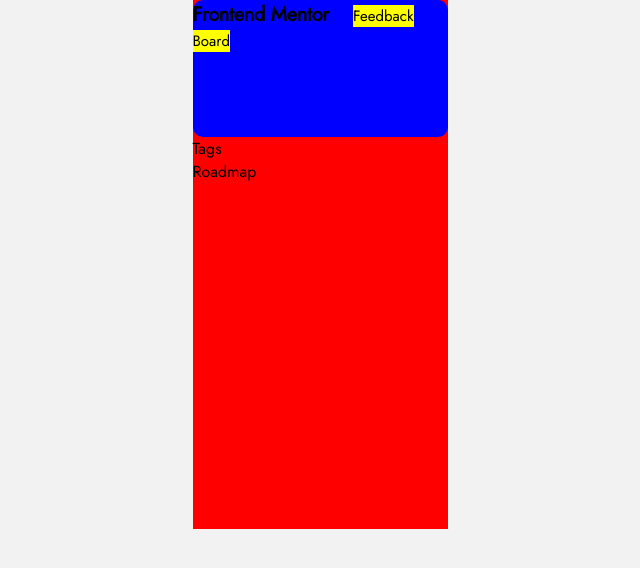
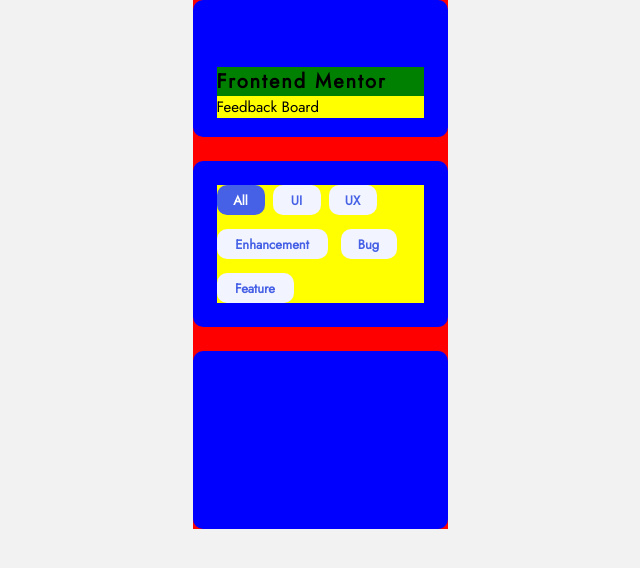
Before and after one commit to AmaliTech-Training-Academy/product-feedback-app, a React (Create React App) app in the folder project/: page / in a window 1280 px wide. Shown: the top 568 px of the page, without its empty margins (320-960 px from the left). Built offline with nearby package versions, Linux system fonts and the light colour scheme.

Commit message:
created the elements in the tag container

```diff
--- a/project/src/Components/Sidebar/Components/FrontendMentor.js
+++ b/project/src/Components/Sidebar/Components/FrontendMentor.js
@@ -4,8 +4,10 @@ import { FrontendMentors } from '../SidebarStyles'
 function FrontendMentor() {
   return (
     <FrontendMentors>
-      <span className="h2">Frontend Mentor</span>
-      <span className="body-2">Feedback Board</span>
+      <div>
+        <span className="h2">Frontend Mentor</span>
+        <span className="body-2">Feedback Board</span>
+      </div>
     </FrontendMentors>
   )
 }
--- a/project/src/Components/Sidebar/Components/Roadmap.js
+++ b/project/src/Components/Sidebar/Components/Roadmap.js
@@ -1,8 +1,12 @@
 import React from 'react'
+import { RoadMap } from '../SidebarStyles'
+
 
 function Roadmap() {
   return (
-    <div>Roadmap</div>
+    <RoadMap>
+
+    </RoadMap>
   )
 }
 
--- a/project/src/Components/Sidebar/Components/Tags.js
+++ b/project/src/Components/Sidebar/Components/Tags.js
@@ -1,8 +1,34 @@
 import React from 'react'
+import { Tag, All, UI, UX, Enhancement, Bug, Feature } from '../SidebarStyles'
 
 function Tags() {
   return (
-    <div>Tags</div>
+    <Tag>
+      <div className='tag-container'>
+        <div className='upper-tag'>
+          <All>
+            All
+          </All>
+          <UI>
+            UI
+          </UI>
+          <UX>
+            UX
+          </UX>
+        </div>
+        <div className='middle-tag'>
+          <Enhancement>
+            Enhancement
+          </Enhancement>
+          <Bug>
+            Bug
+          </Bug>
+        </div>
+        <Feature>
+          Feature
+        </Feature>
+      </div>
+    </Tag>
   )
 }
 
--- a/project/src/Components/Sidebar/SidebarStyles.js
+++ b/project/src/Components/Sidebar/SidebarStyles.js
@@ -3,7 +3,9 @@ import styled from "styled-components";
 export const Container = styled.div`
 width: 255px;
 height: 529px;
-background-color: red
+background-color: red;
+display: flex;
+flex-direction: column;
 `
 
 export const FrontendMentors = styled(Container)`
@@ -12,11 +14,18 @@ height: 137px;
 border-radius: 10px;
 background-color: blue;
 
-h2 {
-  margin: 62px 24px 0;
+div {
+  margin: 0 24px;
+  background-color: orange;
+  display: flex;
+  flex-direction: column;
+  position: relative;
+  top: 67px;
+}
+
+.h2 {
   background-color: green;
   letter-spacing: 2px;
-  width: 154px:
   height: 29px;
 }
 
@@ -24,6 +33,81 @@ h2 {
   background-color: yellow;
   width: 108px:
   height: 22px;
-  margin: 0 24px;
 }
 `
+
+export const Tag = styled(Container)`
+height: 166px;
+background-color: blue;
+margin-top: 24px;
+border-radius: 10px;
+
+.tag-container {
+  margin: 24px;
+  background-color: yellow;
+
+}
+
+.upper-tag{
+  display: flex;
+  flex-direction: row;
+}
+
+.middle-tag{
+  display: flex;
+  flex-direction: row;
+  margin-top: 14px;
+}
+`
+
+export const All = styled.div`
+width: 48px;
+height: 30px;
+border-radius: 10px;
+background-color: #4661E6;
+color: #FFFFFF;
+display: flex;
+justify-content: center;
+align-items: center;
+font-size: 13px;
+font-weight: 600;
+`
+
+export const UI = styled(All)`
+background-color: #F2F4FF;
+color: #4661E6;
+margin-left: 8px;
+`
+
+export const UX = styled(All)`
+background-color: #F2F4FF;
+color: #4661E6;
+margin-left: 8px;
+`
+
+export const Enhancement = styled(All)`
+width: 111px;
+background-color: #F2F4FF;
+color: #4661E6;
+`
+
+export const Bug = styled(All)`
+width: 56px;
+margin-left: 13px;
+background-color: #F2F4FF;
+color: #4661E6;
+`
+
+export const Feature = styled(All)`
+width: 77px;
+background-color: #F2F4FF;
+color: #4661E6;
+margin-top: 14px;
+`
+
+export const RoadMap = styled(Container)`
+height: 178px;
+background-color: blue;
+margin-top: 24px;
+border-radius: 10px;
+`
```
